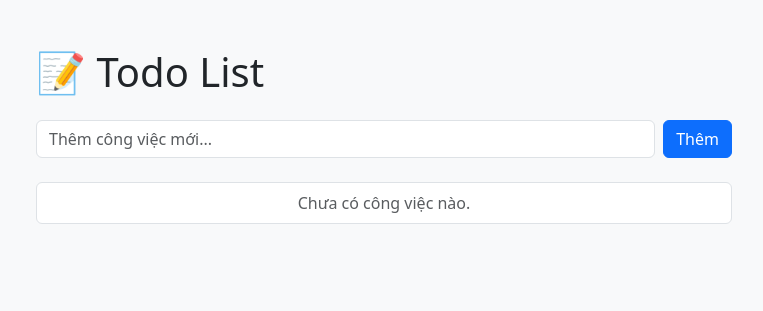
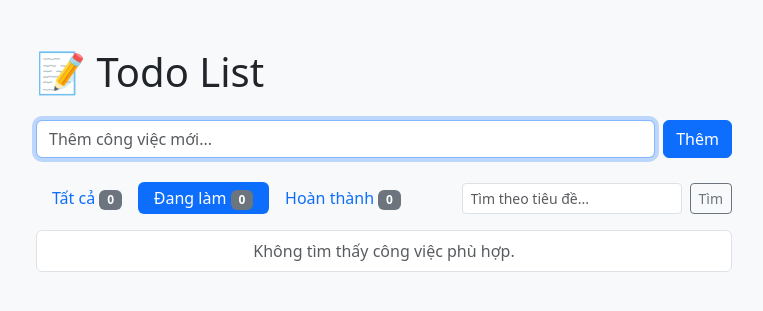
Before and after one commit to vominhduong/TodoList, a Flask app: page /?status=pending in a window 1280 px wide. Shown: the top 311 px of the page, without its empty margins (256-1019 px from the left). Run offline with Flask 3, Linux system fonts and the light colour scheme.

Commit message:
finish v1.0

```diff
--- a/app/routes.py
+++ b/app/routes.py
@@ -1,56 +1,104 @@
-from datetime import datetime
-from time import timezone
-
-from flask import Blueprint, redirect, render_template, request, url_for
+from flask import Blueprint, flash, redirect, render_template, request, url_for
 
 from app import db
-from app.models import Task
+from app.models import STATUS_COMPLETED, STATUS_PENDING, TITLE_MAX_LENGTH, Task
 
 bp = Blueprint("main", __name__)
+
+VALID_FILTERS = ("all", STATUS_PENDING, STATUS_COMPLETED)
+
+
+def _clean_title(raw):
+    """Chuẩn hoá và kiểm tra title. Trả về (title, error)."""
+    title = (raw or "").strip()
+    if not title:
+        return None, "Tiêu đề không được để trống."
+    if len(title) > TITLE_MAX_LENGTH:
+        return None, f"Tiêu đề tối đa {TITLE_MAX_LENGTH} ký tự."
+    return title, None
+
+
+def _back_to_index():
+    """Quay về trang chủ, giữ nguyên bộ lọc / từ khoá tìm kiếm hiện tại."""
+    args = {}
+    status = request.args.get("status")
+    q = request.args.get("q")
+    if status in VALID_FILTERS and status != "all":
+        args["status"] = status
+    if q:
+        args["q"] = q
+    return redirect(url_for("main.index", **args))
 
 
 @bp.route("/")
 def index():
-    tasks = Task.query.order_by(Task.created_at.desc()).all()
-    return render_template("index.html", tasks=tasks)
+    status = request.args.get("status", "all")
+    if status not in VALID_FILTERS:
+        status = "all"
+    q = request.args.get("q", "").strip()
+
+    query = Task.query
+    if status != "all":
+        query = query.filter(Task.status == status)
+    if q:
+        query = query.filter(Task.title.ilike(f"%{q}%"))
+    tasks = query.order_by(Task.created_at.desc(), Task.id.desc()).all()
+
+    counts = {
+        "all": Task.query.count(),
+        STATUS_PENDING: Task.query.filter_by(status=STATUS_PENDING).count(),
+        STATUS_COMPLETED: Task.query.filter_by(status=STATUS_COMPLETED).count(),
+    }
+    return render_template(
+        "index.html", tasks=tasks, status=status, q=q, counts=counts
+    )
 
 
 @bp.route("/tasks", methods=["POST"])
 def create_task():
-    title = request.form.get("title")
-    if title.strip():
-        task = Task(title=title, status='pending')
-        db.session.add(task)
+    title, error = _clean_title(request.form.get("title"))
+    if error:
+        flash(error, "danger")
+    else:
+        db.session.add(Task(title=title, status=STATUS_PENDING))
         db.session.commit()
-    return redirect(url_for("main.index"))
+        flash("Đã thêm công việc.", "success")
+    return _back_to_index()
 
 
 @bp.route("/tasks/<int:task_id>/toggle", methods=["POST"])
 def toggle_task(task_id):
     task = db.get_or_404(Task, task_id)
-    if task.status == 'pending':
-        task.status = 'completed'
-    else:
-        task.status = 'pending'
+    task.toggle()
     db.session.commit()
-    return redirect(url_for("main.index"))
+    return _back_to_index()
+
 
 @bp.route("/tasks/<int:task_id>/edit", methods=["POST"])
 def edit_task(task_id):
     task = db.get_or_404(Task, task_id)
-    new_title = request.form.get("title")
-    if new_title.strip():
-        task.title = new_title
+    title, error = _clean_title(request.form.get("title"))
+    if error:
+        flash(error, "danger")
+    else:
+        task.title = title
         db.session.commit()
-    return redirect(url_for("main.index"))
+        flash("Đã cập nhật công việc.", "success")
+    return _back_to_index()
+
 
 @bp.route("/tasks/<int:task_id>/delete", methods=["POST"])
 def delete_task(task_id):
     task = db.get_or_404(Task, task_id)
     db.session.delete(task)
     db.session.commit()
-    return redirect(url_for("main.index"))
-# TODO: POST /tasks/<int:task_id>/toggle  -> đổi completed
-# TODO: POST /tasks/<int:task_id>/edit    -> sửa title
-# TODO: POST /tasks/<int:task_id>/delete  -> xoá task
-# Gợi ý: task = db.get_or_404(Task, task_id)
+    flash("Đã xoá công việc.", "success")
+    return _back_to_index()
+
+
+@bp.route("/tasks/clear-completed", methods=["POST"])
+def clear_completed():
+    deleted = Task.query.filter_by(status=STATUS_COMPLETED).delete()
+    db.session.commit()
+    flash(f"Đã xoá {deleted} công việc đã hoàn thành.", "success")
+    return _back_to_index()
--- a/app/templates/base.html
+++ b/app/templates/base.html
@@ -9,7 +9,17 @@
 </head>
 <body class="bg-light">
   <div class="container py-5" style="max-width: 720px;">
+    {% with messages = get_flashed_messages(with_categories=true) %}
+      {% for category, message in messages %}
+        <div class="alert alert-{{ category }} alert-dismissible fade show" role="alert">
+          {{ message }}
+          <button type="button" class="btn-close" data-bs-dismiss="alert" aria-label="Đóng"></button>
+        </div>
+      {% endfor %}
+    {% endwith %}
     {% block content %}{% endblock %}
   </div>
+  <script src="https://cdn.jsdelivr.net/npm/bootstrap@5.3.3/dist/js/bootstrap.bundle.min.js"></script>
+  {% block scripts %}{% endblock %}
 </body>
 </html>
--- a/app/templates/index.html
+++ b/app/templates/index.html
@@ -1,22 +1,93 @@
 {% extends "base.html" %}
+
+{% set keep = {'status': status if status != 'all' else None, 'q': q or None} %}
 
 {% block content %}
 <h1 class="mb-4">📝 Todo List</h1>
 
-<form action="{{ url_for('main.create_task') }}" method="post" class="d-flex gap-2 mb-4">
-  <input type="text" name="title" class="form-control" placeholder="Thêm công việc mới..." required>
+<form action="{{ url_for('main.create_task', **keep) }}" method="post" class="d-flex gap-2 mb-4">
+  <input type="text" name="title" class="form-control" placeholder="Thêm công việc mới..."
+         maxlength="100" required autofocus>
   <button type="submit" class="btn btn-primary">Thêm</button>
 </form>
 
-<ul class="list-group">
+<div class="d-flex flex-wrap gap-2 justify-content-between align-items-center mb-3">
+  <ul class="nav nav-pills">
+    {% for key, label in [('all', 'Tất cả'), ('pending', 'Đang làm'), ('completed', 'Hoàn thành')] %}
+      <li class="nav-item">
+        <a class="nav-link py-1 px-3 {{ 'active' if status == key }}"
+           href="{{ url_for('main.index', status=(key if key != 'all' else None), q=(q or None)) }}">
+          {{ label }} <span class="badge text-bg-secondary">{{ counts[key] }}</span>
+        </a>
+      </li>
+    {% endfor %}
+  </ul>
+
+  <form action="{{ url_for('main.index') }}" method="get" class="d-flex gap-2">
+    {% if status != 'all' %}<input type="hidden" name="status" value="{{ status }}">{% endif %}
+    <input type="search" name="q" value="{{ q }}" class="form-control form-control-sm" placeholder="Tìm theo tiêu đề...">
+    <button type="submit" class="btn btn-sm btn-outline-secondary">Tìm</button>
+  </form>
+</div>
+
+<ul class="list-group mb-3">
   {% for task in tasks %}
-    <li class="list-group-item d-flex justify-content-between align-items-center">
-      <span class="{{ 'done' if task.completed }}">{{ task.title }}</span>
-      <small class="text-muted">{{ task.created_at.strftime('%d/%m/%Y %H:%M') }}</small>
-      {# TODO: thêm nút Toggle / Edit / Delete (mỗi nút là 1 form method="post") #}
+    <li class="list-group-item">
+      <div class="d-flex align-items-center gap-2 task-view">
+        <form action="{{ url_for('main.toggle_task', task_id=task.id, **keep) }}" method="post">
+          <input type="checkbox" class="form-check-input mt-0" onchange="this.form.submit()"
+                 title="Đổi trạng thái" {{ 'checked' if task.is_completed }}>
+        </form>
+        <div class="flex-grow-1 text-break">
+          <span class="{{ 'done' if task.is_completed }}">{{ task.title }}</span><br>
+          <small class="text-muted">{{ task.created_at.strftime('%d/%m/%Y %H:%M') }}</small>
+        </div>
+        <button type="button" class="btn btn-sm btn-outline-secondary js-edit">Sửa</button>
+        <form action="{{ url_for('main.delete_task', task_id=task.id, **keep) }}" method="post"
+              onsubmit="return confirm('Xoá công việc này?');">
+          <button type="submit" class="btn btn-sm btn-outline-danger">Xoá</button>
+        </form>
+      </div>
+
+      <form action="{{ url_for('main.edit_task', task_id=task.id, **keep) }}" method="post"
+            class="d-none gap-2 task-edit">
+        <input type="text" name="title" value="{{ task.title }}" class="form-control form-control-sm"
+               maxlength="100" required>
+        <button type="submit" class="btn btn-sm btn-primary">Lưu</button>
+        <button type="button" class="btn btn-sm btn-light js-cancel">Huỷ</button>
+      </form>
     </li>
   {% else %}
-    <li class="list-group-item text-muted text-center">Chưa có công việc nào.</li>
+    <li class="list-group-item text-muted text-center">
+      {{ 'Không tìm thấy công việc phù hợp.' if q or status != 'all' else 'Chưa có công việc nào.' }}
+    </li>
   {% endfor %}
 </ul>
+
+{% if counts['completed'] %}
+  <form action="{{ url_for('main.clear_completed', **keep) }}" method="post" class="text-end"
+        onsubmit="return confirm('Xoá tất cả công việc đã hoàn thành?');">
+    <button type="submit" class="btn btn-sm btn-link text-danger">Xoá các việc đã hoàn thành</button>
+  </form>
+{% endif %}
 {% endblock %}
+
+{% block scripts %}
+<script>
+  document.querySelectorAll('.list-group-item').forEach(function (item) {
+    var view = item.querySelector('.task-view');
+    var edit = item.querySelector('.task-edit');
+    if (!view || !edit) return;
+    function show(editing) {
+      view.classList.toggle('d-none', editing);
+      view.classList.toggle('d-flex', !editing);
+      edit.classList.toggle('d-none', !editing);
+      edit.classList.toggle('d-flex', editing);
+      if (editing) edit.querySelector('input').select();
+    }
+    item.querySelector('.js-edit').addEventListener('click', function () { show(true); });
+    item.querySelector('.js-cancel').addEventListener('click', function () { show(false); });
+    edit.addEventListener('keydown', function (e) { if (e.key === 'Escape') show(false); });
+  });
+</script>
+{% endblock %}
--- a/requirements.txt
+++ b/requirements.txt
@@ -1,3 +1,4 @@
 Flask==3.1.3
 Flask-SQLAlchemy==3.1.1
 gunicorn==23.0.0
+pytest==8.3.4
```
Also changed, not shown: app/models.py (+26 -5 lines), config.py (+13 -3 lines), tests/test_routes.py (added, +109 -0 lines), README.md, tests/__init__.py (added).
